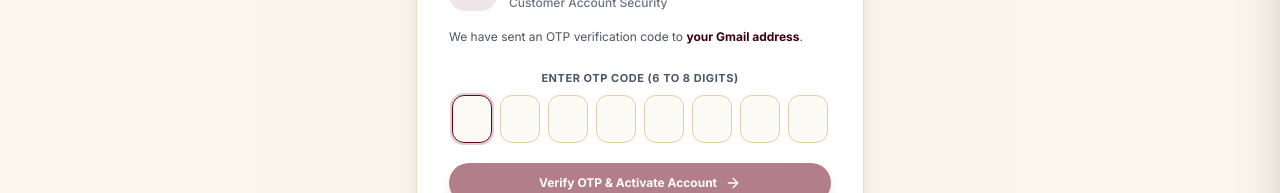
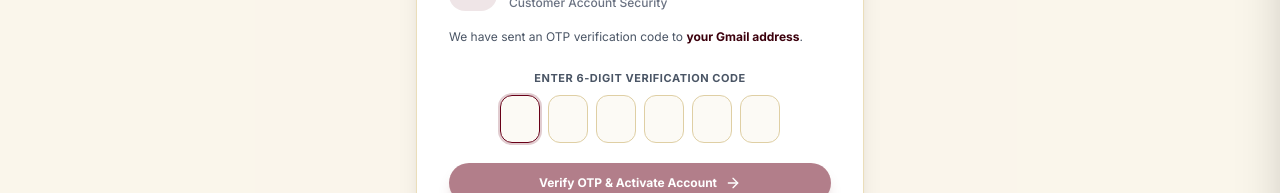
Before and after one commit to Ashutoshkuma8271/A_S-Hamper, a React (Vite) app: page /verify-email in a window 1280 px wide. Shown: the part 195-388 px from the top of the page. Built offline with nearby package versions, Linux system fonts and the light colour scheme; no server answers; a web font is replaced by a local one.

Commit message:
Polish 6-digit OTP verification and production ready flows

```diff
--- a/src/pages/VerifyEmailPage.tsx
+++ b/src/pages/VerifyEmailPage.tsx
@@ -13,7 +13,7 @@ export default function VerifyEmailPage() {
 
   const [email] = useState(queryEmail);
   const [role] = useState(queryRole);
-  const [otp, setOtp] = useState(['', '', '', '', '', '', '', '']); // Supports up to 8-digit OTP
+  const [otp, setOtp] = useState(['', '', '', '', '', '']); // 6-digit standard OTP
   const [loading, setLoading] = useState(false);
   const [resending, setResending] = useState(false);
   const [errorMsg, setErrorMsg] = useState<string | null>(null);
@@ -47,7 +47,7 @@ export default function VerifyEmailPage() {
     setErrorMsg(null);
 
     // Auto-advance to next input
-    if (value && index < 7) {
+    if (value && index < 5) {
       inputRefs.current[index + 1]?.focus();
     }
   };
@@ -60,14 +60,14 @@ export default function VerifyEmailPage() {
 
   const handlePaste = (e: React.ClipboardEvent<HTMLInputElement>) => {
     e.preventDefault();
-    const pasteData = e.clipboardData.getData('text').replace(/\D/g, '').slice(0, 8);
+    const pasteData = e.clipboardData.getData('text').replace(/\D/g, '').slice(0, 6);
     if (pasteData) {
-      const newOtp = ['', '', '', '', '', '', '', ''];
+      const newOtp = ['', '', '', '', '', ''];
       for (let i = 0; i < pasteData.length; i++) {
         newOtp[i] = pasteData[i];
       }
       setOtp(newOtp);
-      const focusIndex = Math.min(pasteData.length, 7);
+      const focusIndex = Math.min(pasteData.length, 5);
       if (inputRefs.current[focusIndex]) {
         inputRefs.current[focusIndex]?.focus();
       }
@@ -213,7 +213,7 @@ export default function VerifyEmailPage() {
               <form onSubmit={handleVerifyOtp} className="mt-6 space-y-5">
                 <div>
                   <label className="block text-[11px] font-bold uppercase tracking-wider text-gray-600 dark:text-gray-400 mb-2 text-center">
-                    Enter OTP Code (6 to 8 Digits)
+                    Enter 6-Digit Verification Code
                   </label>
 
                   <div className="flex items-center justify-center gap-1.5 sm:gap-2" onPaste={handlePaste}>
```
